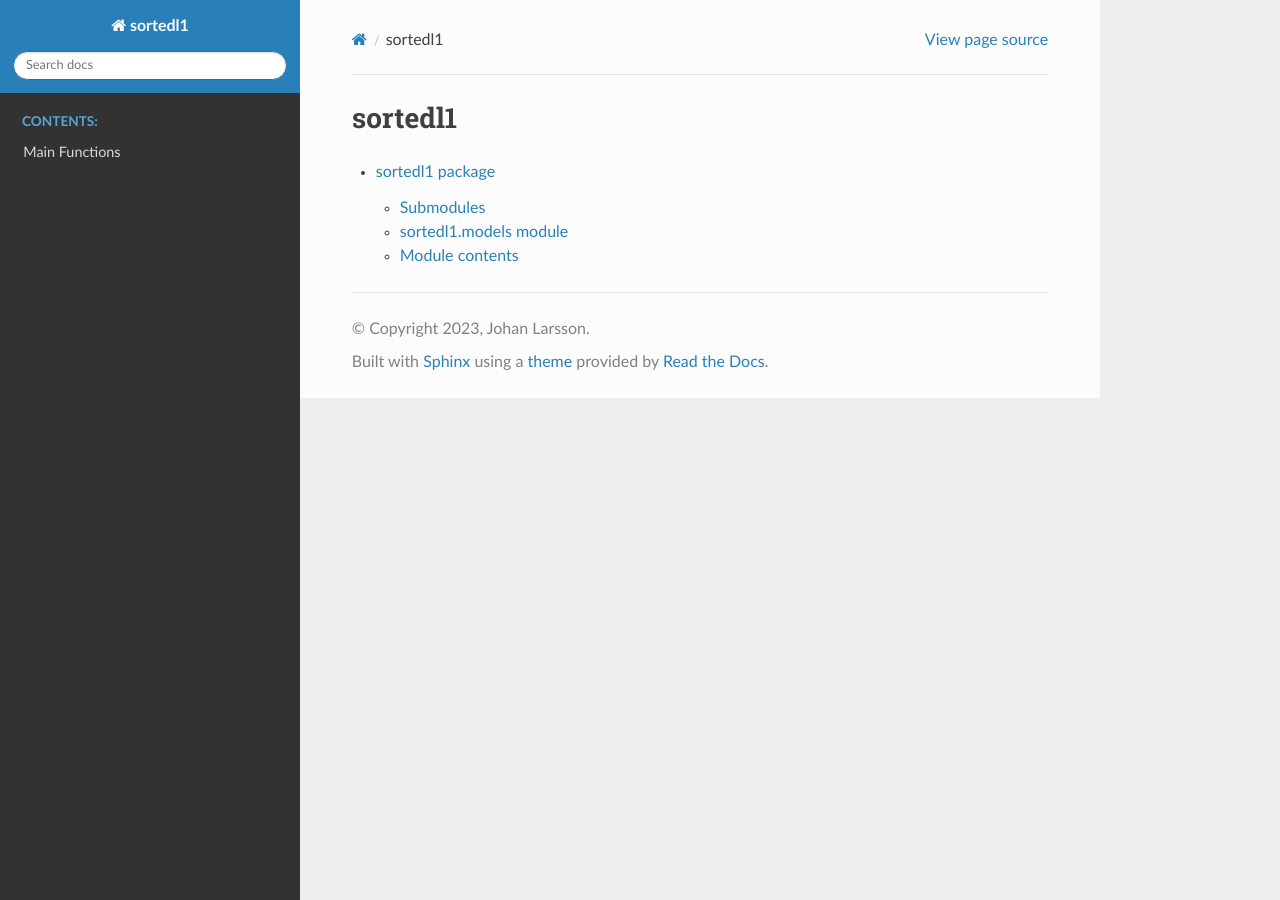
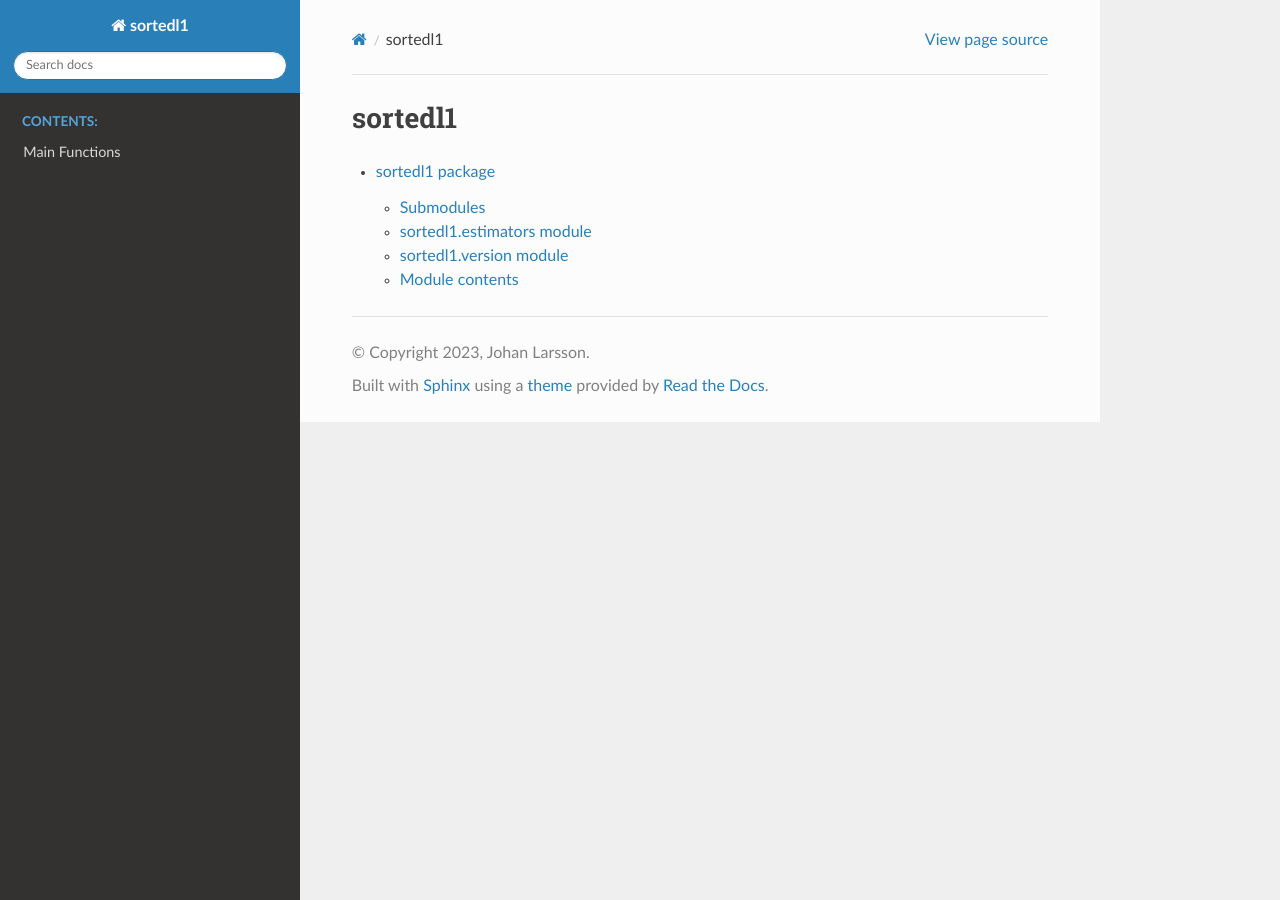
Before and after one commit to jolars/sortedl1, a Sphinx documentation site: the page built from docs/source/modules.rst, in a window 1280 px wide. Built offline with Sphinx 7.4.7 and the Read the Docs theme 2.0.0, drawn with Linux system fonts in a browser that asks for light colours.

Commit message:
docs: change estimators to models

```diff
--- a/docs/source/sortedl1.rst
+++ b/docs/source/sortedl1.rst
@@ -4,10 +4,18 @@ sortedl1 package
 Submodules
 ----------
 
-sortedl1.models module
-----------------------
+sortedl1.estimators module
+--------------------------
 
-.. automodule:: sortedl1.models
+.. automodule:: sortedl1.estimators
+   :members:
+   :undoc-members:
+   :show-inheritance:
+
+sortedl1.version module
+-----------------------
+
+.. automodule:: sortedl1.version
    :members:
    :undoc-members:
    :show-inheritance:
```
